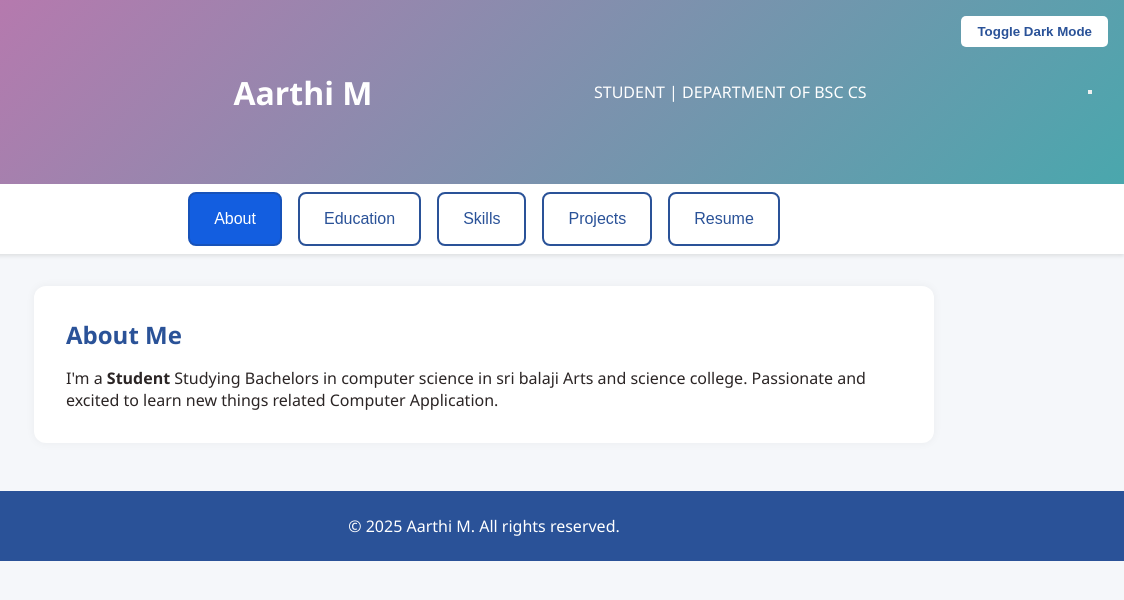
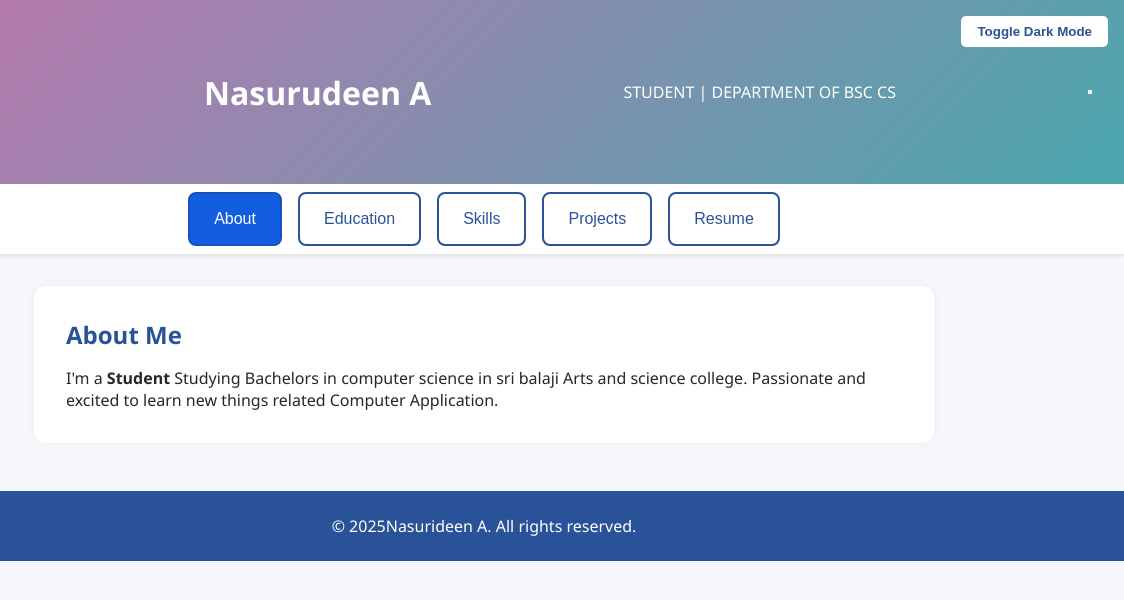
Before and after one commit to nasuruteennasur-ux/Nasurudeen, a plain HTML site: page index.html in a window 1280 px wide. Shown: the full height of the page, 156-1280 px from the left. Drawn offline with Linux system fonts and the light colour scheme.

Commit message:
Update index.html

```diff
--- a/index.html
+++ b/index.html
@@ -3,7 +3,7 @@
 <head>
   <meta charset="UTF-8" />
   <meta name="viewport" content="width=device-width, initial-scale=1.0"/>
-  <title>Aarthi M Portfolio</title>
+  <title> Nasuruteen APortfolio</title>
   <style>
     * {
       margin: 0;
@@ -200,7 +200,7 @@
   <button class="dark-toggle" onclick="toggleDarkMode()">Toggle Dark Mode </button>
   <img src="aarthi.jpeg" alt="Profile Picture" class="profile-picture" id="profileImage" style="margin: 0 1rem 0 0; align-self: flex-start;">
   <div style="text-align: left;">
-    <h1>Aarthi M
+    <h1> Nasurudeen A
     </h1>
 
   </div>
@@ -255,7 +255,7 @@
 </section>
 
 <footer>
-  <p>&copy; 2025 Aarthi M. All rights reserved.</p>
+  <p>&copy; 2025Nasurideen A. All rights reserved.</p>
 </footer>
 
 <script>
```
